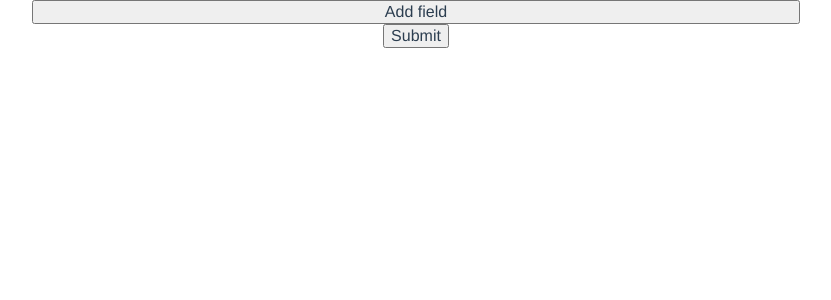
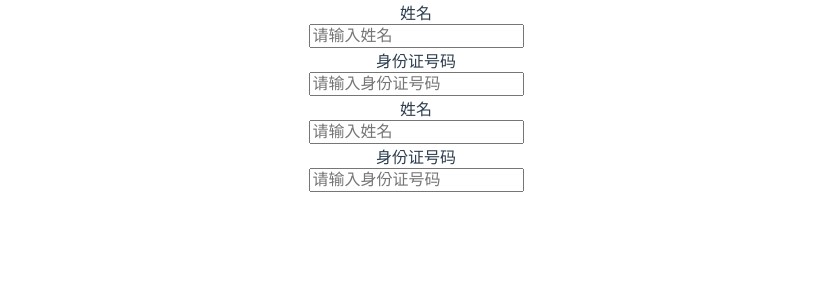
Before and after one commit to lihuichao520/test, a Vue app: page /test-ant-dynamicform in a window 1280 px wide. Shown: the top 300 px of the page, without its empty margins (224-1055 px from the left). Built offline with nearby package versions, Linux system fonts and the light colour scheme.

Commit message:
feat: 动态表单的部分代码

```diff
--- a/src/views/DynamicForm/CustomInput.vue
+++ b/src/views/DynamicForm/CustomInput.vue
@@ -8,6 +8,7 @@
         <label>身份证号: </label>
         <a-input type="text"  v-model="id" placeholder="请输入身份证号" @change="handleIDChange"/>
     </span>
+
   </div>
 </template>
 <script>
--- a/src/views/DynamicForm/DynamicForm.vue
+++ b/src/views/DynamicForm/DynamicForm.vue
@@ -1,13 +1,13 @@
 <template>
   <a-form :form="form" @submit="handleSubmit">
-    <a-form-item
+    <!-- <a-form-item
       v-for="(k, index) in form.getFieldValue('keys')"
       :key="k"
       v-bind="index === 0 ? formItemLayout : formItemLayoutWithOutLabel"
       :label="index === 0 ? 'Passengers' : ''"
       :required="false"
     >
-      <!-- <a-input
+       <a-input
         v-decorator="[
           `names[${k}]`,
           {
@@ -23,7 +23,7 @@
         ]"
         placeholder="passenger name"
         style="width: 60%; margin-right: 8px"
-      /> -->
+      />
       <CustomInput
         v-decorator="[
           `names[${k}]`,
@@ -57,16 +57,135 @@
       <a-button type="primary" html-type="submit">
         Submit
       </a-button>
-    </a-form-item>
+    </a-form-item> -->
+<a-form-model-item>
+    <div
+        class="personal-info__base"
+        v-for="(person, index) in personalList"
+        :key="index">
+        <a-row :gutter="24">
+          <a-col :span="8">
+              <a-form-model-item
+                ref="name"
+                prop="name"
+                label="姓名"
+                :label-col="{span: 6}"
+                :wrapper-col="{span: 18}"
+                :rules="setNameRule(index)"
+                >
+                <a-input
+                  type="text"
+                  :value="person.name"
+                  placeholder="请输入姓名"
+                  class="personal-info__input"
+                  @blur="e => onBlurName(e, index)"
+                  @change="e => onChangeName(e, index)">
+                </a-input>
+              </a-form-model-item>
+          </a-col>
+          <a-col :span="11">
+            <a-form-model-item
+              ref="idCard"
+              prop="idCard"
+              label="身份证号码"
+              :label-col="{span: 8}"
+              :wrapper-col="{span: 16}"
+              :rules="setIDCardRule(index)">
+
+              <a-input
+                type="text"
+                :value="person.id"
+                placeholder="请输入身份证号码"
+                class="personal-info__input"
+                @blur="e => onBlurIDCard(e, index)"
+                @change="e => onChangeIDCard(e, index)"
+              ></a-input>
+            </a-form-model-item>
+          </a-col>
+          <a-col :span="3">
+            <a-icon
+              v-if="showAddBtn(index)"
+              type="plus-circle-o"
+              class="personal-info__add"
+              @click="handleAddPerson">
+            </a-icon>
+            <a-icon
+              v-if="showRemoveBtn"
+              type="minus-circle-o"
+              @click="handleRemovePerson(index)">
+            </a-icon>
+          </a-col>
+        </a-row>
+      </div>
+      </a-form-model-item>
+
+      <!-- <a-form-model-item label="股东信息">
+      <div
+        class="personal-info__base"
+        v-for="(person, index) in personalList"
+        :key="index">
+        <a-row :gutter="24">
+          <a-col :span="8">
+              <a-form-model-item
+                ref="name"
+                prop="name"
+                label="姓名"
+                :label-col="{span: 6}"
+                :wrapper-col="{span: 18}"
+                :rules="setNameRule(index)"
+                >
+                <a-input
+                  type="text"
+                  :value="person.name"
+                  placeholder="请输入姓名"
+                  class="personal-info__input"
+                  @blur="e => onBlurName(e, index)"
+                  @change="e => onChangeName(e, index)">
+                </a-input>
+              </a-form-model-item>
+          </a-col>
+          <a-col :span="11">
+            <a-form-model-item
+              ref="idCard"
+              prop="idCard"
+              label="身份证号码"
+              :label-col="{span: 8}"
+              :wrapper-col="{span: 16}"
+              :rules="setIDCardRule(index)">
+
+              <a-input
+                type="text"
+                :value="person.id"
+                placeholder="请输入身份证号码"
+                class="personal-info__input"
+                @blur="e => onBlurIDCard(e, index)"
+                @change="e => onChangeIDCard(e, index)"
+              ></a-input>
+            </a-form-model-item>
+          </a-col>
+          <a-col :span="3">
+            <a-icon
+              v-if="showAddBtn(index)"
+              type="plus-circle-o"
+              class="personal-info__add"
+              @click="handleAddPerson">
+            </a-icon>
+            <a-icon
+              v-if="showRemoveBtn"
+              type="minus-circle-o"
+              @click="handleRemovePerson(index)">
+            </a-icon>
+          </a-col>
+        </a-row>
+      </div>
+    </a-form-model-item> -->
   </a-form>
 </template>
 
 <script>
-import CustomInput from './CustomInput.vue';
 
-let id = 0;
+// let id = 0;
 export default {
-  components: { CustomInput },
   data() {
     return {
       formItemLayout: {
@@ -85,7 +204,13 @@ export default {
           sm: { span: 20, offset: 4 },
         },
       },
+      personalList: [{}, {}],
     };
+  },
+  computed: {
+    showRemoveBtn() {
+      return this.personalList && this.personalList.length > 1;
+    },
   },
   beforeCreate() {
     this.form = this.$form.createForm(this, { name: 'dynamic_form_item' });
@@ -108,15 +233,15 @@ export default {
     },
 
     add() {
-      const { form } = this;
-      // can use data-binding to get
-      const keys = form.getFieldValue('keys');
-      const nextKeys = keys.concat(id += 1);
-      // can use data-binding to set
-      // important! notify form to detect changes
-      form.setFieldsValue({
-        keys: nextKeys,
-      });
+      // const { form } = this;
+      // // can use data-binding to get
+      // const keys = form.getFieldValue('keys');
+      // const nextKeys = keys.concat(id += 1);
+      // // can use data-binding to set
+      // // important! notify form to detect changes
+      // form.setFieldsValue({
+      //   keys: nextKeys,
+      // });
     },
 
     handleSubmit(e) {
@@ -130,6 +255,96 @@ export default {
             keys.map((key) => names[key]),
           );
         }
+      });
+    },
+    showAddBtn(index) {
+      return this.personalList && (this.personalList.length - 1) === index;
+    },
+    setNameRule(index) {
+      const checkFunc = (rule, value, callback) => {
+        const { name } = this.personalList[index];
+
+        if (!name) {
+          callback(new Error('姓名为必填项'));
+        } else {
+          callback();
+        }
+      };
+
+      return { validator: checkFunc, trigger: ['change', 'blur'] };
+    },
+    setIDCardRule(index) {
+      const checkFunc = (rule, value, callback) => {
+        const { id } = this.personalList[index];
+
+        if (!id) {
+          callback(new Error('身份证号码为必填项'));
+        } else {
+          callback();
+        }
+      };
+
+      return { validator: checkFunc, trigger: ['change', 'blur'] };
+    },
+    onChangeName(e, index) {
+      const { value } = e.target;
+
+      this.updatePersonInfo('name', value, index);
+    },
+    onBlurName(e, index) {
+      const { value } = e.target;
+
+      this.updatePersonInfo('name', value, index);
+    },
+    onBlurIDCard(e, index) {
+      const { value } = e.target;
+
+      this.updatePersonInfo('id', value, index);
+    },
+    onChangeIDCard(e, index) {
+      const { value } = e.target;
+
+      this.updatePersonInfo('id', value, index);
+    },
+    /**
+     * 更新人员信息
+     */
+    updatePersonInfo(key, value, personIndex) {
+      this.personalList = this.personalList.map((item, itemIndex) => {
+        if (itemIndex === personIndex) {
+          // eslint-disable-next-line no-param-reassign
+          item[key] = value;
+        }
+
+        return item;
+      });
+    },
+    /*
+     * 添加人员信息
+     */
+    handleAddPerson() {
+      this.personalList.push({
+        name: '',
+        index: '',
+      });
+
+      console.log('add this.shareholder', this.personalList);
+    },
+    /**
+     * 删除人员信息
+     */
+    handleRemovePerson(index) {
+      this.personalList.splice(index, 1);
+      console.log('remove this.shareholder', this.personalList);
+    },
+
+    /**
+     * 更新人员列表
+     */
+    updatePersonalList(newList) {
+      this.$emit('update', {
+        personalList: newList || [],
+        fieldKey: this.fieldKey || '',
       });
     },
   },
```
